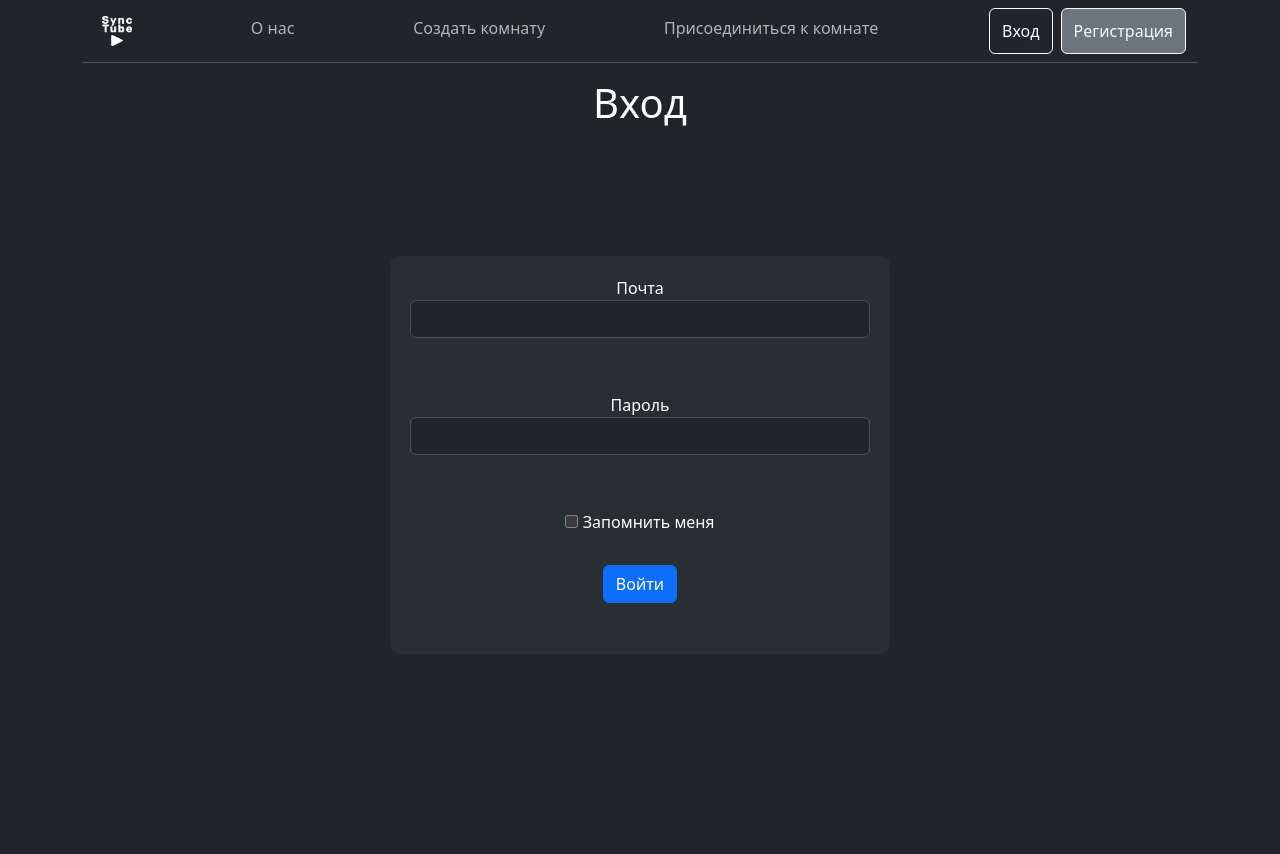
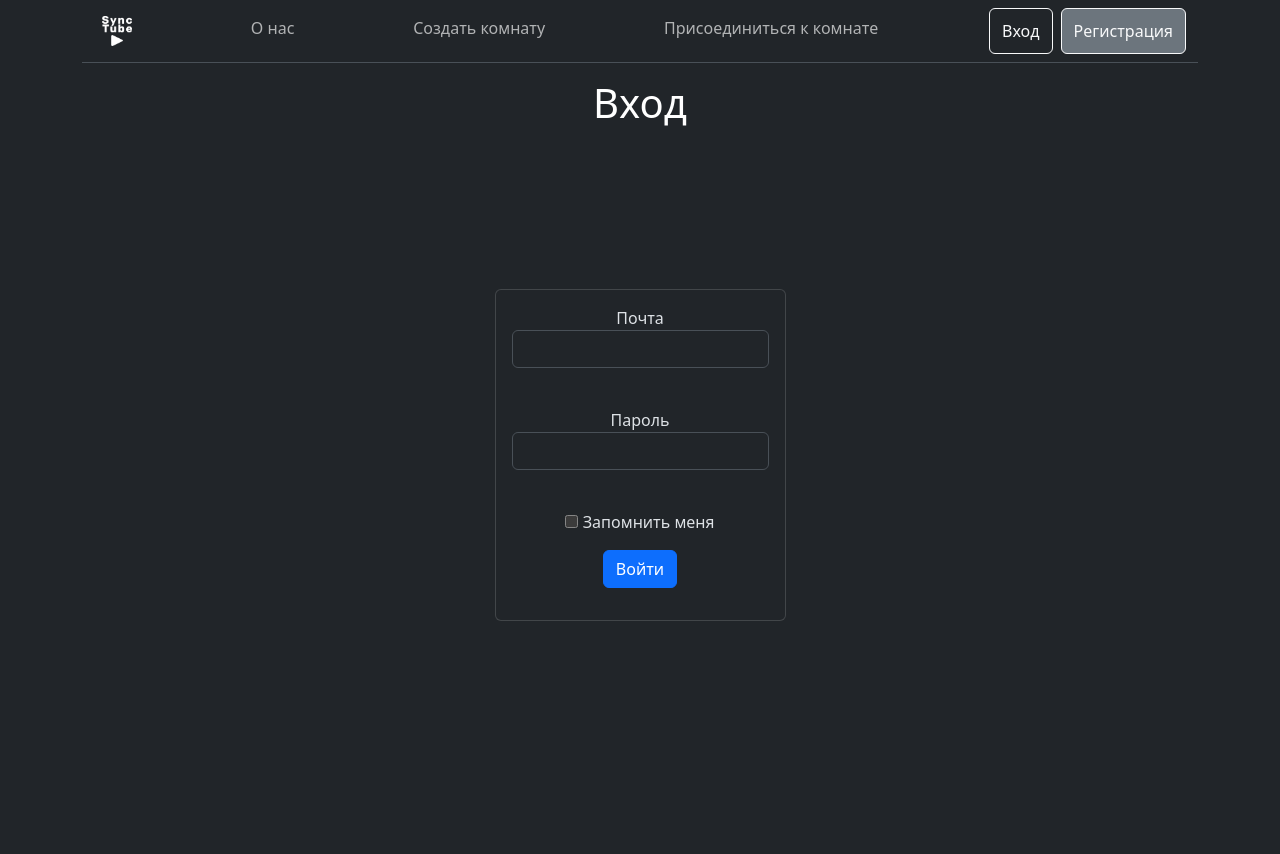
Before and after one commit to FicalyLyashkin/webproject, a Flask app: page /login in a window 1280 px wide. Run offline with Flask 3, Linux system fonts and the light colour scheme.

Commit message:
адаптивность входа

```diff
--- a/templates/login.html
+++ b/templates/login.html
@@ -6,9 +6,11 @@
 <div class="cover-container d-flex w-100 h-100 p-3 mx-auto flex-column">
 
     <h1>Вход</h1>
-    <form action="" method="post" style="display: flex; flex-direction: column; align-items: center; justify-content: center; height: 80vh;">
+    <form action="" method="post"
+          style="display: flex; flex-direction: column; align-items: center; justify-content: center; height: 80vh;">
         {{ form.hidden_tag() }}
-        <div style="width: 500px; padding: 20px; background-color: #292e33; border-radius: 10px; display: flex; flex-direction: column; gap: 15px;">
+        <div class="card">
+            <div class="card-body">
                 <p>
                     {{ form.email.label }}<br>
                     {{ form.email(class="form-control", type="email") }}<br>
@@ -32,10 +34,10 @@
                 <div>{{ message }}</div>
 
             </div>
+        </div>
     </form>
 </div>
 
 
-
 </body>
 {% endblock %}
```
Lines whose indentation alone changed are shown as unchanged.
